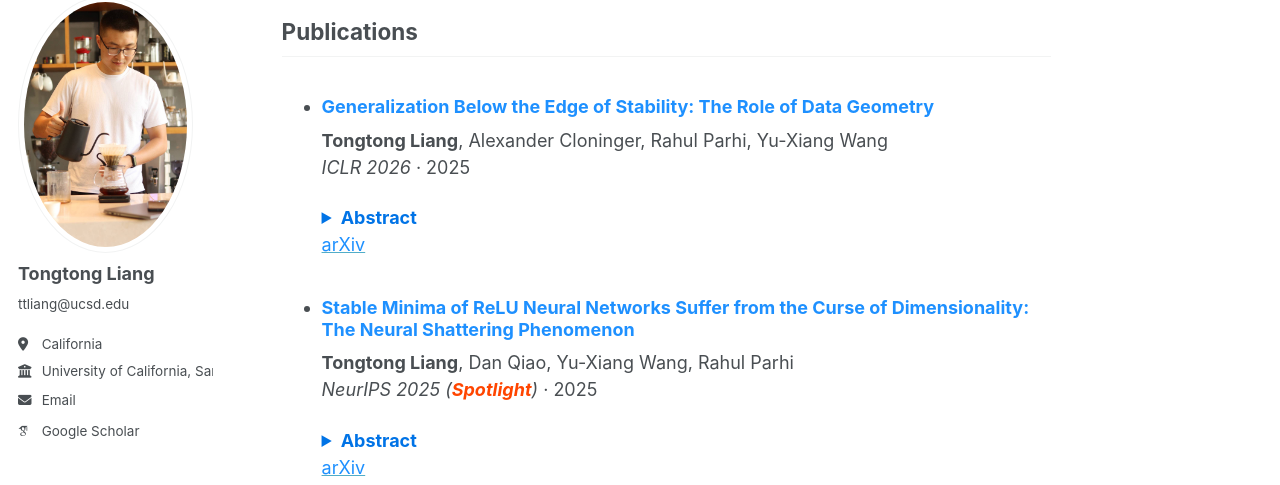
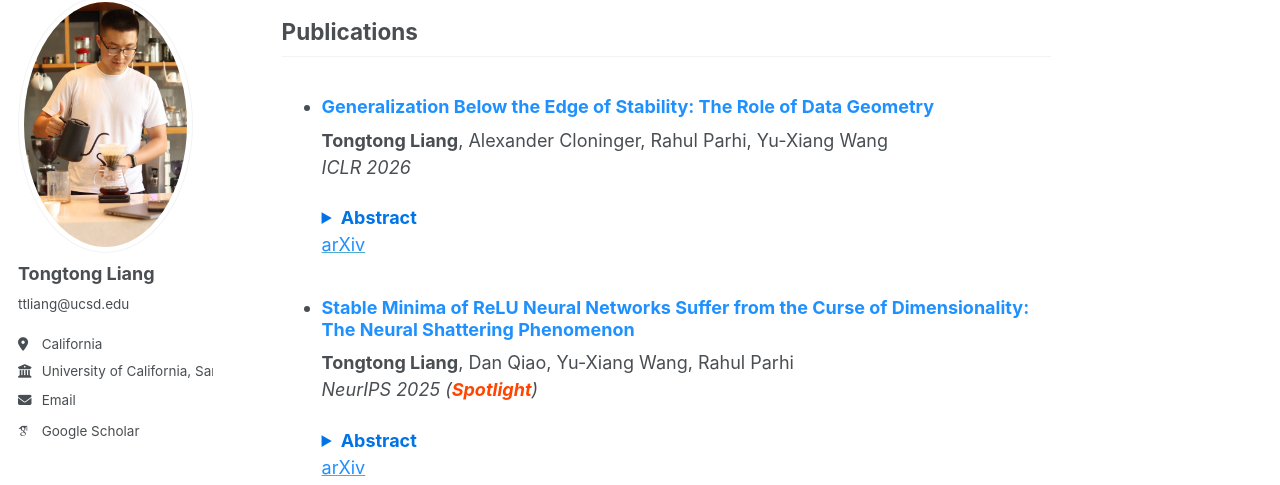
Before and after one commit to tongtongliang/tongtongliang.github.io, a Jekyll site: the page built from _pages/papers.md, in a window 1280 px wide and 900 px high, scrolled down 654 px. Shown: the part 103-588 px from the top of the window. Built offline with Jekyll 4.4.1, drawn with Linux system fonts in a browser that asks for light colours; some web fonts are replaced; a script that is not in the unit is left out.

Commit message:
Update papers.md

```diff
--- a/_pages/papers.md
+++ b/_pages/papers.md
@@ -36,7 +36,7 @@ mathjax: true
 
 - ### <span style="color:#1E90FF; font-weight:bold;">Generalization Below the Edge of Stability: The Role of Data Geometry</span>
   **Tongtong Liang**, Alexander Cloninger, Rahul Parhi, Yu-Xiang Wang
-  *ICLR 2026* · 2025
+  *ICLR 2026*
   <details>
     <summary style="font-weight: bold; color: #0073e6; cursor: pointer;">Abstract</summary>
     <p style="margin-top: 10px; padding-left: 15px;">
@@ -47,7 +47,7 @@ mathjax: true
 
 - ### <span style="color:#1E90FF; font-weight:bold;">Stable Minima of ReLU Neural Networks Suffer from the Curse of Dimensionality: The Neural Shattering Phenomenon</span>
   **Tongtong Liang**, Dan Qiao, Yu-Xiang Wang, Rahul Parhi
-  <em>NeurIPS 2025 (<span style="color:#FF4500; font-weight:bold;">Spotlight</span>)</em> · 2025
+  <em>NeurIPS 2025 (<span style="color:#FF4500; font-weight:bold;">Spotlight</span>)</em>
   <details>
    <summary style="font-weight: bold; color: #0073e6; cursor: pointer;">Abstract</summary>
     <p style="margin-top: 10px; padding-left: 15px;">
```
